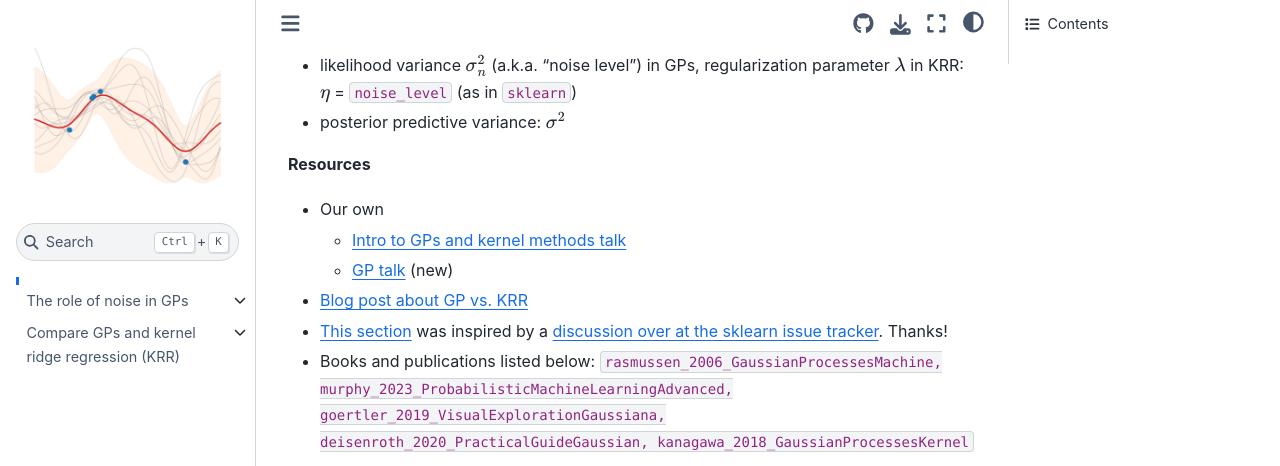
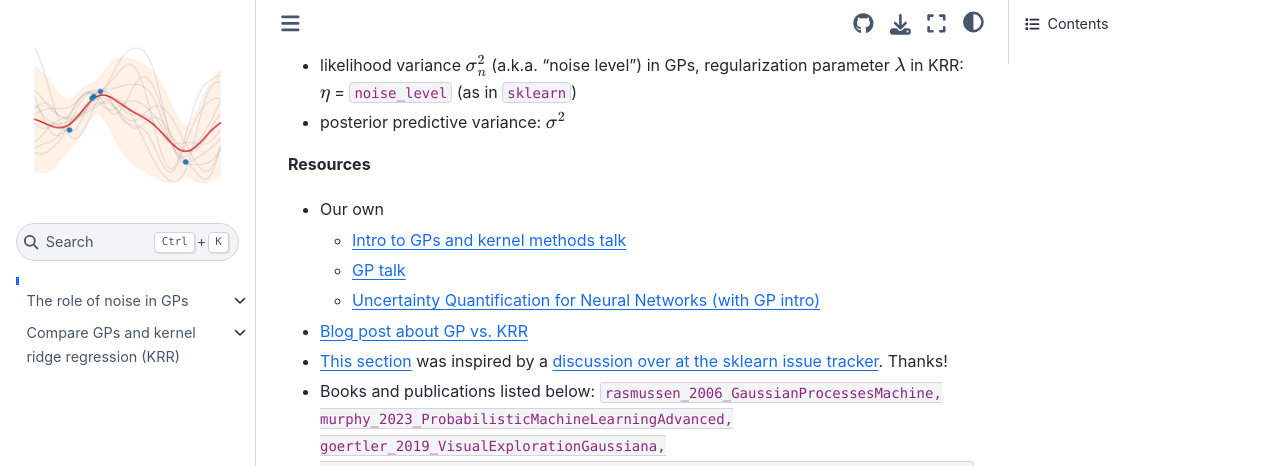
Before and after one commit to elcorto/gp_playground, a Jupyter Book: the page built from book/root.md, in a window 1280 px wide and 900 px high, scrolled down 566 px, cut to the strip 0-466 px from the top of the window. Built offline with Jupyter Book 1.0.4 settings and Sphinx 7.4.7 and the Sphinx Book theme 1.1.4, drawn with Linux system fonts in a browser that asks for light colours; pages that are not in the unit, such as notebooks, are missing from menus; cross-references to code outside the pages are shown as plain code.

Commit message:
ENH: Add NN UQ talk to landing page

```diff
--- a/book/root.md
+++ b/book/root.md
@@ -29,7 +29,8 @@ Notation:
 
 * Our own
   * [Intro to GPs and kernel methods talk][talk_gp_krr]
-  * [GP talk][talk_gp] (new)
+  * [GP talk][talk_gp]
+  * [Uncertainty Quantification for Neural Networks (with GP intro)][talk_nn_uq]
 * [Blog post about GP vs. KRR][gp_krr_blog]
 * [This section](s:gp_pred_noise) was inspired by a [discussion over at the sklearn issue
   tracker][sklearn_issue]. Thanks!
```
Also changed, not shown: other parts of book/root.md (+1 -0 lines).
